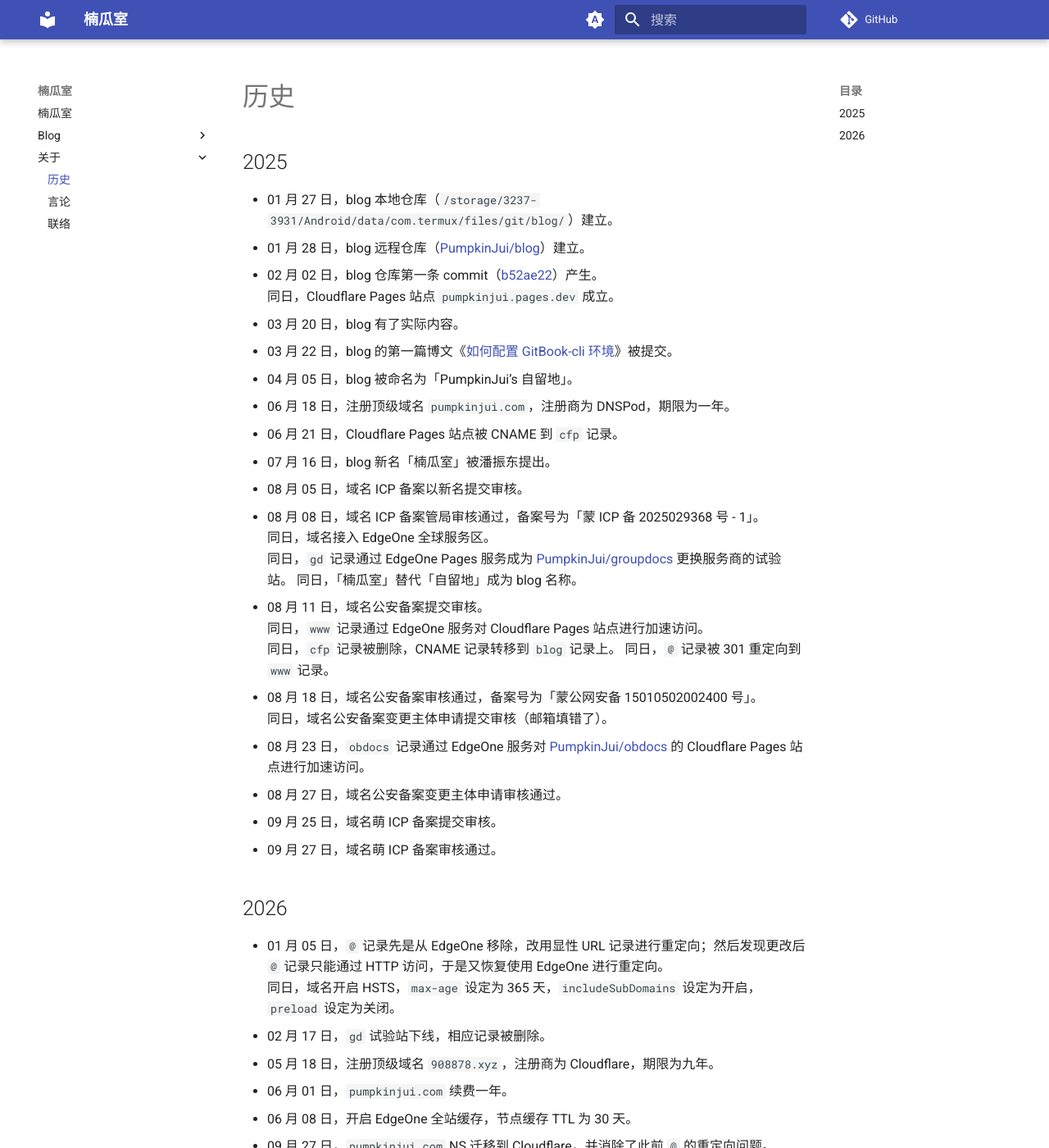
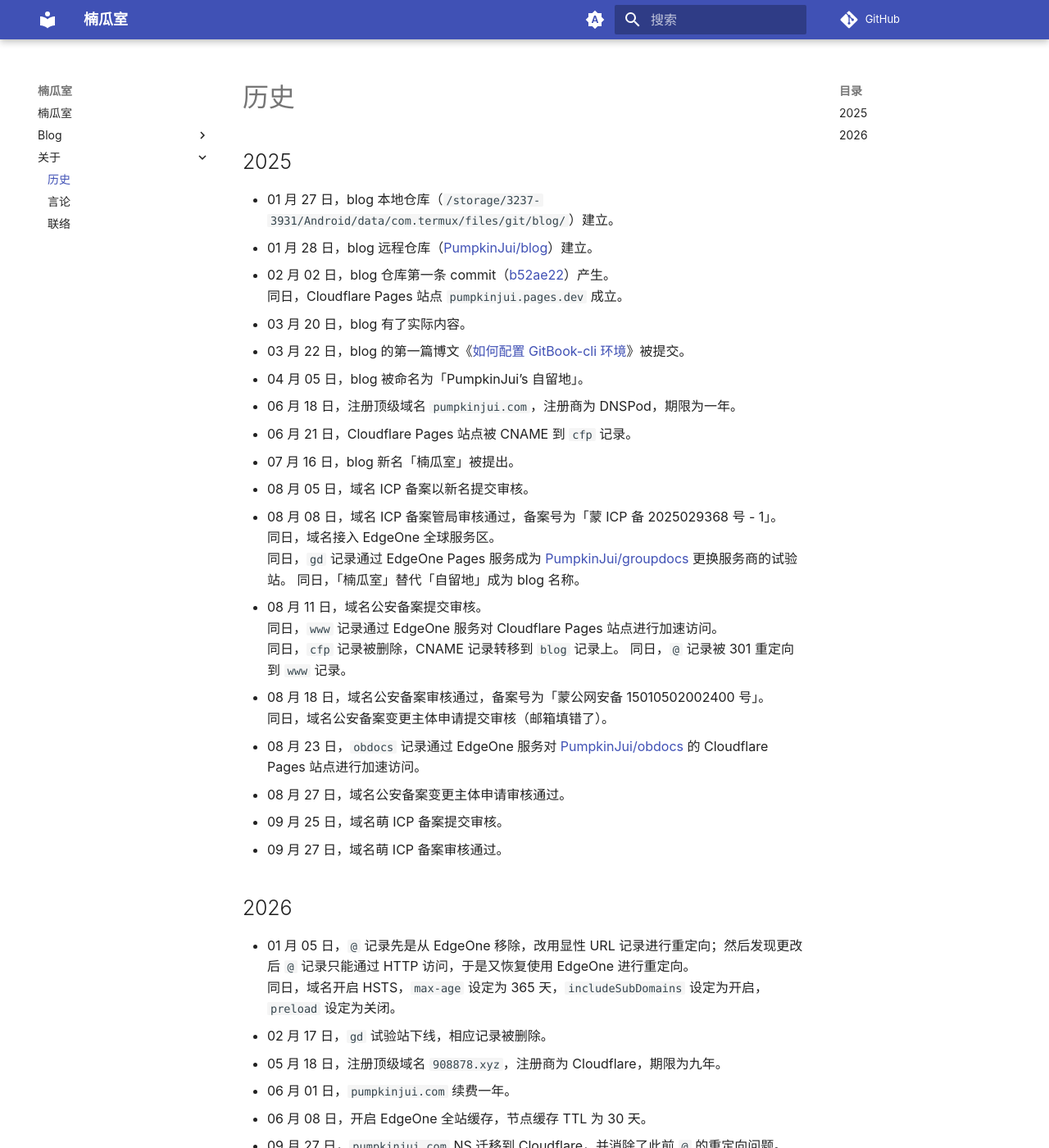
Before and after one commit to PumpkinJui/blog, an MkDocs documentation site: the page built from docs/about/history.md, in a window 1280 px wide and 1400 px high. Shown: the whole window at 82% size. Built offline with MkDocs 1.6.1 and Material for MkDocs 9.7.7, drawn with Linux system fonts in a browser that asks for light colours; comment, search, counter and statistics services are not loaded; a style sheet for code colours, icons or effects is not loaded; some of the changed text lies outside the part shown.

Commit message:
feat: 更换字体

```diff
--- a/docs/about/history.md
+++ b/docs/about/history.md
@@ -11,7 +11,7 @@
 - 04 月 05 日，blog 被命名为「PumpkinJui’s 自留地」。
 - 06 月 18 日，注册顶级域名 `pumpkinjui.com`，注册商为 DNSPod，期限为一年。
 - 06 月 21 日，Cloudflare Pages 站点被 CNAME 到 `cfp` 记录。
-- 07 月 16 日，blog 新名「楠瓜室」被潘振东提出。
+- 07 月 16 日，blog 新名「楠瓜室」被提出。
 - 08 月 05 日，域名 ICP 备案以新名提交审核。
 - 08 月 08 日，域名 ICP 备案管局审核通过，备案号为「蒙 ICP 备 2025029368 号 - 1」。
   同日，域名接入 EdgeOne 全球服务区。
@@ -42,3 +42,5 @@
 - 10 月 13 日晚，Disroot 通过上述申请。
 - 10 月 14 日凌晨，添加 DKIM 记录，并修改 DMARC 记录为 quarantine。
   同日晚，修改联络方式及其呈现方法。
+- 10 月 19 日，设置了 LXGW Bright 系列字体，使用正文 <https://github.com/lxgw/LxgwBright> 和等宽 <https://github.com/lxgw/LxgwBright-Code>，支持正体和斜体，字重 400，由 [ZSFT](https://fonts.zeoseven.com/) 分发。
+  在字重上，这是一个不完美的实现。Code Regular 中文对应 Bright Medium，且受限于字体、ZSFT 和 SSG，无法引入粗体字重。
--- /dev/null
+++ b/docs/stylesheets/extra.css
@@ -0,0 +1,9 @@
+@import url("https://fontsapi.zeoseven.com/993/main/result.css");
+@import url("https://fontsapi.zeoseven.com/993/italic/result.css");
+@import url("https://fontsapi.zeoseven.com/994/main/result.css");
+@import url("https://fontsapi.zeoseven.com/994/italic/result.css");
+
+:root {
+  --md-text-font: "LXGW Bright";
+  --md-code-font: "LXGW Bright Code";
+}
--- a/mkdocs.yml
+++ b/mkdocs.yml
@@ -178,3 +178,5 @@ extra:
     朴树: pushu
     人际: relations
     音乐: music
+extra_css:
+  - stylesheets/extra.css
```
